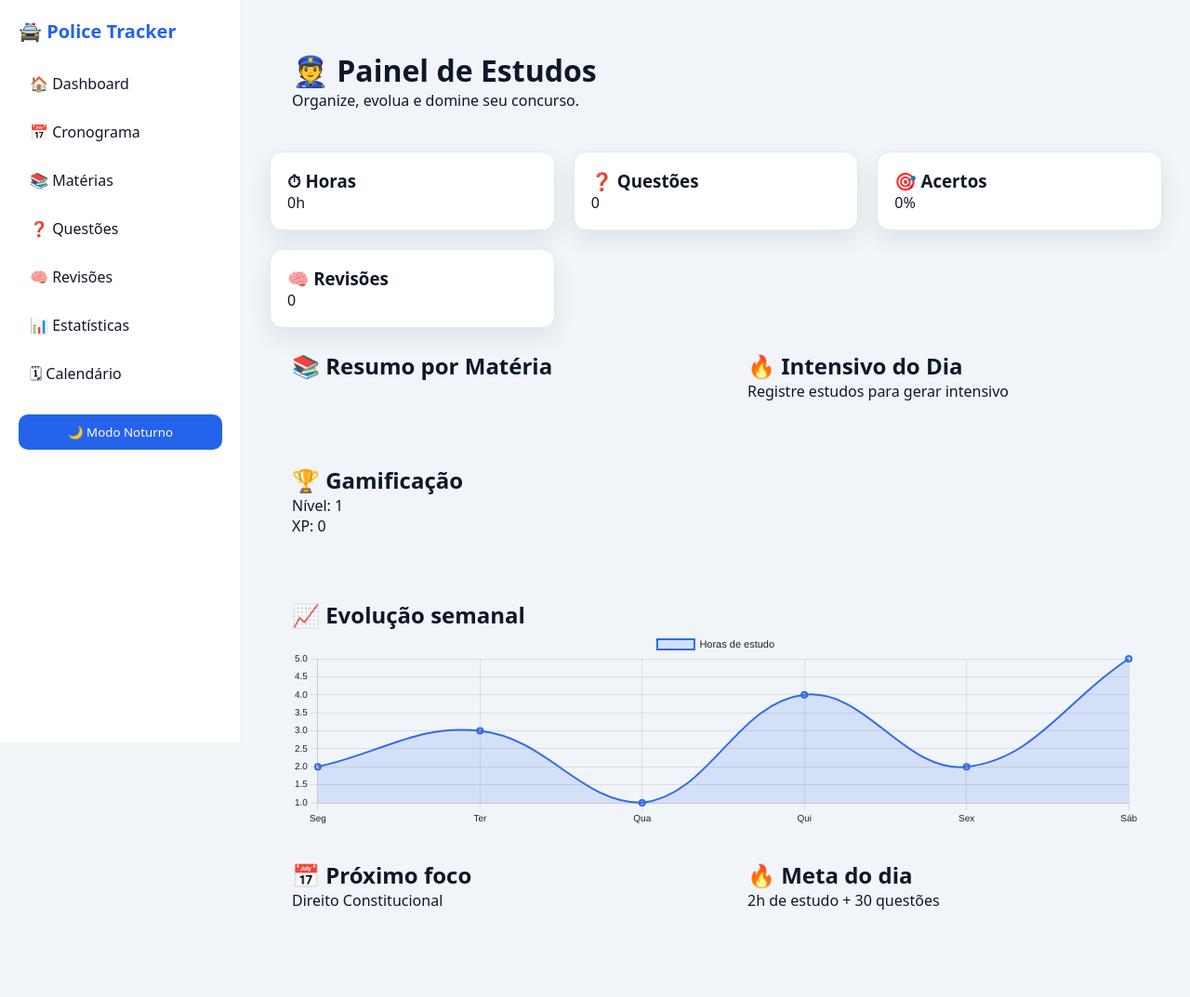
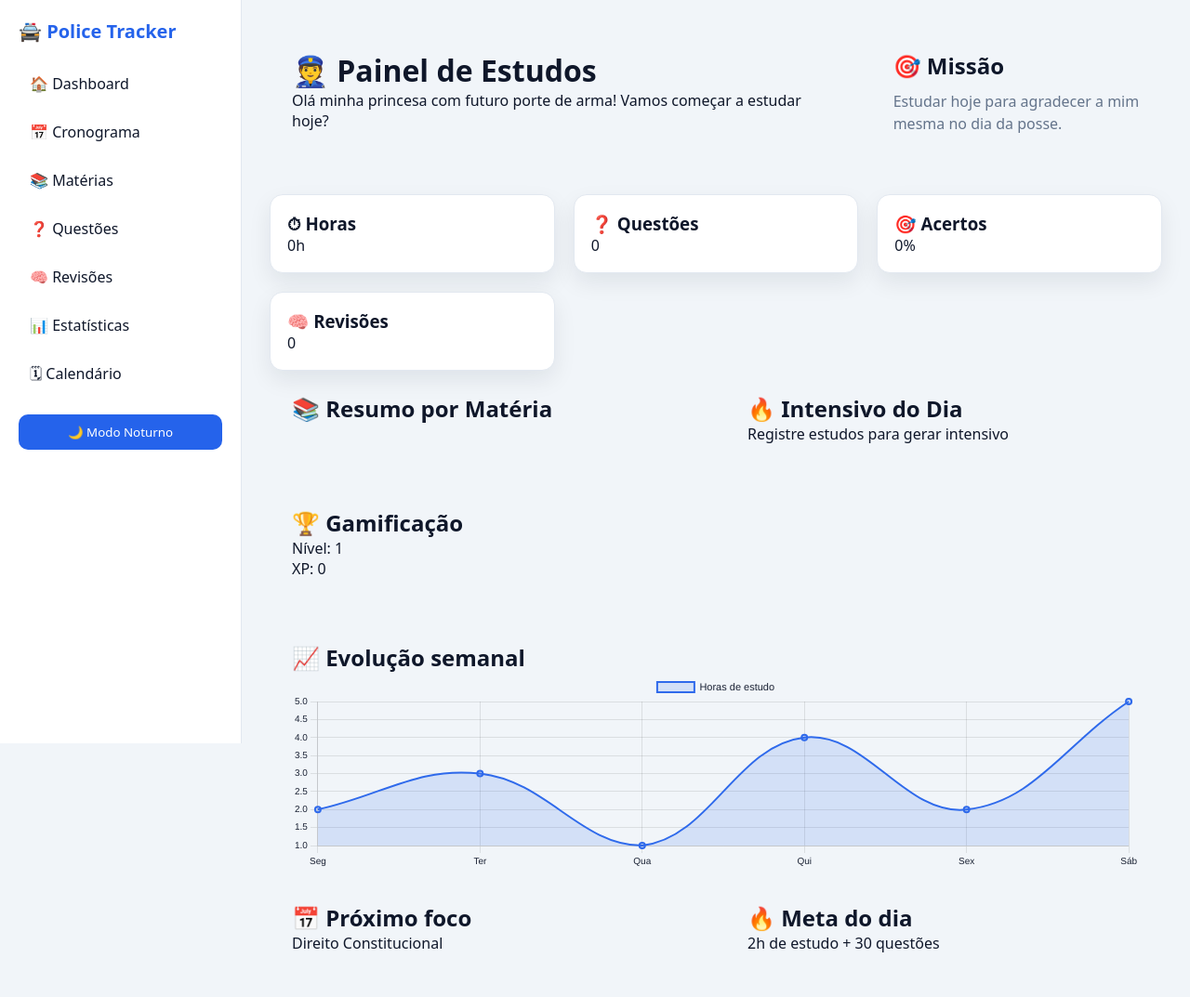
Before and after one commit to ErikaCibellySx24/SftConcurso, a website: page public/pages/dashboard.html in a window 1280 px wide. Shown: the whole page at 93% size. Drawn offline with nearby package versions, Linux system fonts and the light colour scheme.

Commit message:
ajustes dashboard

```diff
--- a/public/css/style.css
+++ b/public/css/style.css
@@ -352,6 +352,27 @@ body.dark .progress-bar {
 .stats-card small{
   color:var(--text-light);
 }
+.hero-grid{
+  display:grid;
+  grid-template-columns:2fr 1fr;
+  gap:20px;
+  margin-bottom:20px;
+}
+
+.motivacao{
+  display:flex;
+  flex-direction:column;
+  justify-content:center;
+}
+
+.motivacao h2{
+  margin-bottom:10px;
+}
+
+.motivacao p{
+  color:var(--text-light);
+  line-height:1.5;
+}
 
 /* ================= RESPONSIVO ================= */
 
--- a/public/pages/dashboard.html
+++ b/public/pages/dashboard.html
@@ -30,10 +30,20 @@
 <!-- MAIN -->
 <div class="main">
 
-  <!-- HEADER -->
-  <div class="card">
-    <h1>👮 Painel de Estudos</h1>
-    <p>Organize, evolua e domine seu concurso.</p>
+  <div class="hero-grid">
+
+    <div class="card">
+      <h1>👮 Painel de Estudos</h1>
+      <p>Olá minha princesa com futuro porte de arma! Vamos começar a estudar hoje?</p>
+    </div>
+
+    <div class="card motivacao">
+      <h2>🎯 Missão</h2>
+      <p>
+        Estudar hoje para agradecer a mim mesma no dia da posse.
+      </p>
+    </div>
+
   </div>
 
   <!-- ESTATÍSTICAS -->
```
